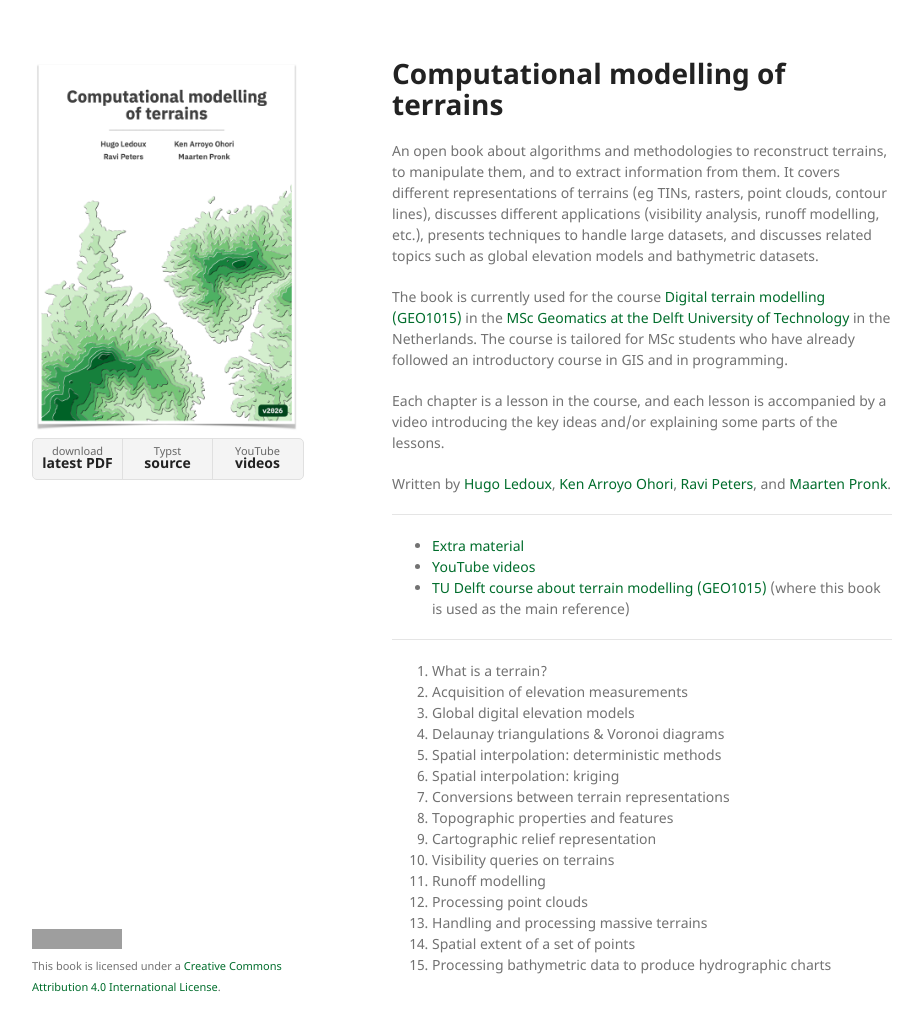
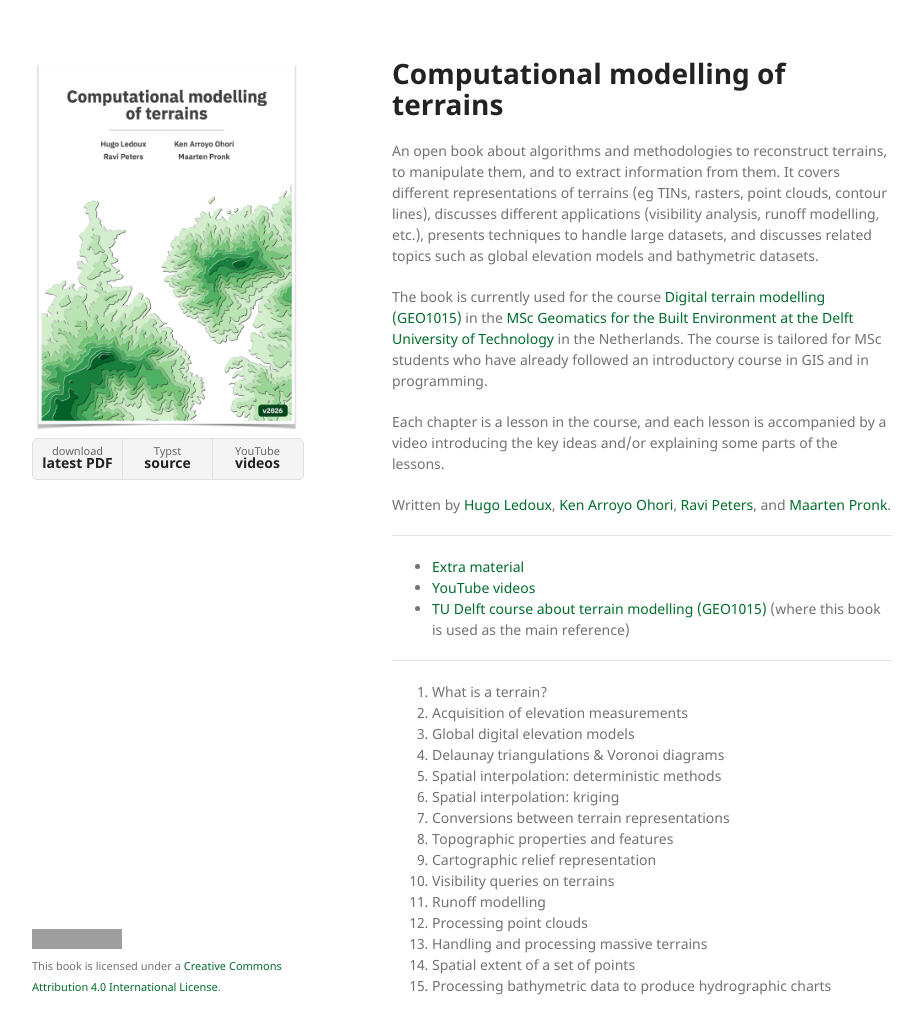
Before and after one commit to tudelft3d/terrainbook, a Jekyll site: the page built from docs/index.md, in a window 1280 px wide and 1066 px high. Shown: the top 1034 px of the window, without its empty margins (178-1101 px from the left). Built offline with Jekyll 4.4.1, drawn with Linux system fonts in a browser that asks for light colours; grey boxes are pictures that could not be loaded.

Commit message:
add "for the built env"

```diff
--- a/docs/index.md
+++ b/docs/index.md
@@ -7,7 +7,7 @@
 An open book about algorithms and methodologies to reconstruct terrains, to manipulate them, and to extract information from them.
 It covers different representations of terrains (eg TINs, rasters, point clouds, contour lines), discusses different applications (visibility analysis, runoff modelling, etc.), presents techniques to handle large datasets, and discusses related topics such as global elevation models and bathymetric datasets.
 
-The book is currently used for the course [Digital terrain modelling (GEO1015)](https://3d.bk.tudelft.nl/courses/geo1015/) in the [MSc Geomatics at the Delft University of Technology](http://geomatics.tudelft.nl) in the Netherlands.
+The book is currently used for the course [Digital terrain modelling (GEO1015)](https://3d.bk.tudelft.nl/courses/geo1015/) in the [MSc Geomatics for the Built Environment at the Delft University of Technology](http://geomatics.tudelft.nl) in the Netherlands.
 The course is tailored for MSc students who have already followed an introductory course in GIS and in programming.
 
 Each chapter is a lesson in the course, and each lesson is accompanied by a video introducing the key ideas and/or explaining some parts of the lessons.
```
